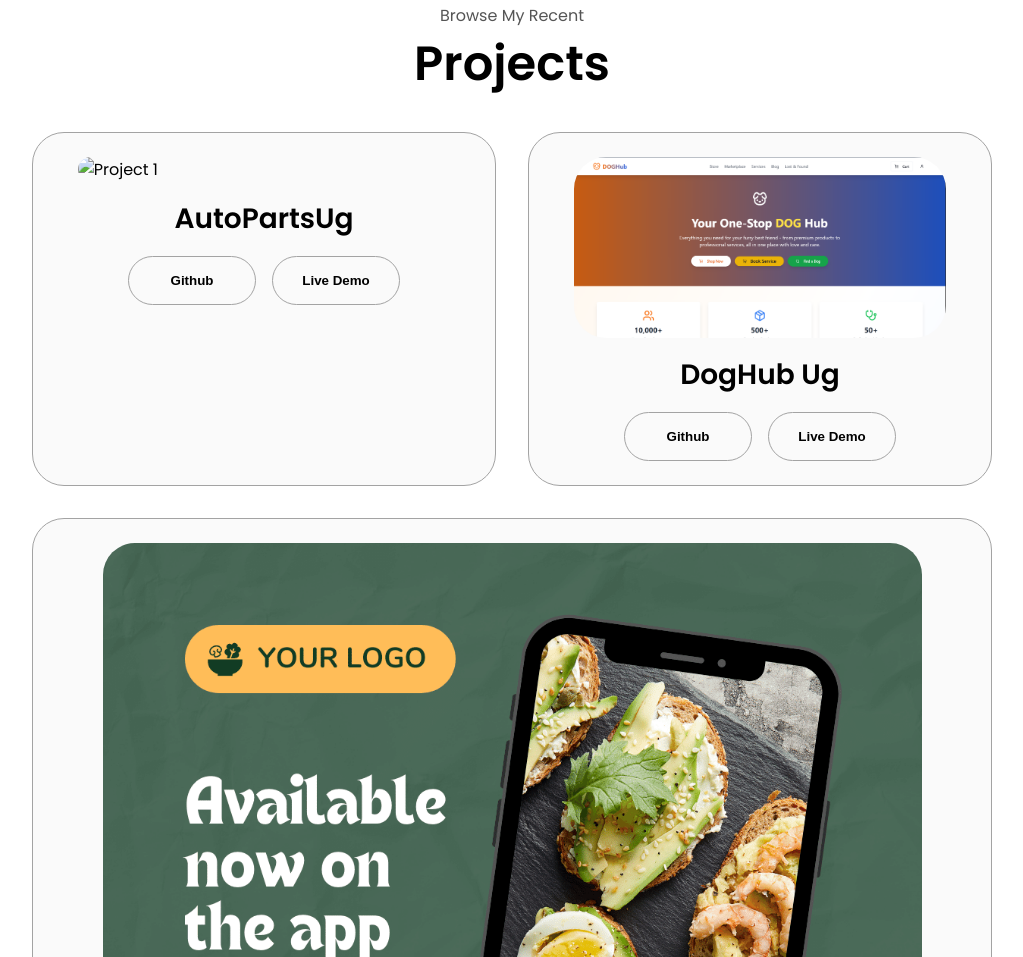
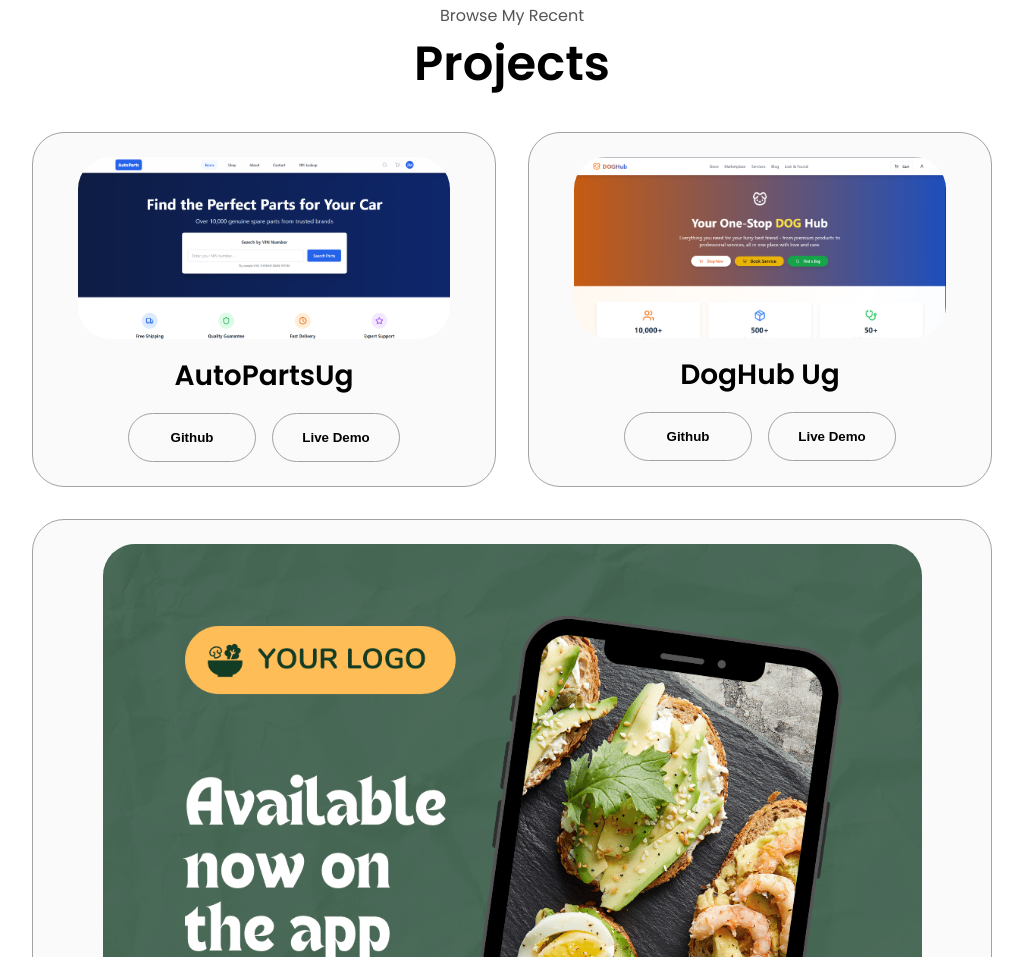
Before and after one commit to zakariyamuud113/Biography, a plain HTML site: page index.html in a window 1280 px wide. Shown: the part 2461-3418 px from the top of the page, without its empty margins (128-1151 px from the left). Drawn offline with Linux system fonts and the light colour scheme.

Commit message:
Update index.html

```diff
--- a/index.html
+++ b/index.html
@@ -328,7 +328,7 @@
           <div class="details-container color-container">
             <div class="article-container">
               <img
-                src="./assets/image.png"
+                src="./assets/image1.png"
                 alt="Project 1"
                 class="project-img"
               />
```
